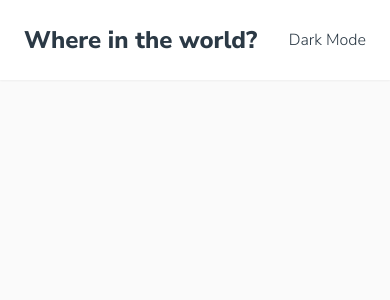
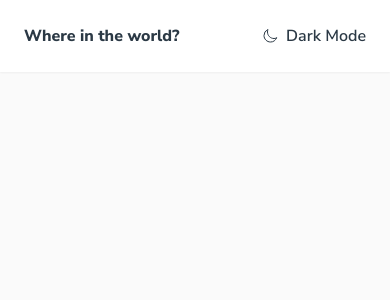
Before and after one commit to seanhillweb/frontend-mentor-rest-countries-api, a Next.js app: page / in a window 390 px wide. Shown: the top 300 px of the page. Built offline with nearby package versions, Linux system fonts and the light colour scheme.

Commit message:
feat: header style matches design, add Hero Icons package

```diff
--- a/package.json
+++ b/package.json
@@ -10,6 +10,7 @@
     "format": "prettier --write ."
   },
   "dependencies": {
+    "@heroicons/react": "^2.0.18",
     "@hookform/error-message": "^2.0.1",
     "@tailwindcss/forms": "^0.5.7",
     "next": "13.4.19",
--- a/src/components/header.js
+++ b/src/components/header.js
@@ -5,7 +5,9 @@ export default function Header() {
     <header className="dark:bg-brand-darker-blue bg-white py-6 shadow-sm">
       <div className="container">
         <div className="flex flex-row items-center justify-between">
-          <h1 className="text-2xl font-bold">Where in the world?</h1>
+          <h1 className="text-base font-bold md:text-xl lg:text-2xl">
+            Where in the world?
+          </h1>
           <ThemeSwitch />
         </div>
       </div>
--- a/src/components/theme-switch.js
+++ b/src/components/theme-switch.js
@@ -1,6 +1,8 @@
 "use client";
 
 import { useTheme } from "next-themes";
+import { MoonIcon as MoonOutline } from "@heroicons/react/24/outline";
+import { MoonIcon as MoonSolid } from "@heroicons/react/24/solid";
 
 export const ThemeSwitch = () => {
   const { theme, setTheme } = useTheme();
@@ -8,12 +10,14 @@ export const ThemeSwitch = () => {
   return (
     <button
       onClick={() => (theme == "dark" ? setTheme("light") : setTheme("dark"))}
-      className="inline-block"
+      className="flex gap-2 font-semibold"
       title="Toggles light and dark theme"
       aria-label="auto"
       aria-live="polite"
     >
-      Dark Mode
+      <MoonOutline className="block h-6 w-4 align-middle dark:hidden" />
+      <MoonSolid className="hidden h-6 w-4 align-middle dark:block" />
+      <span aria-hidden="true">Dark Mode</span>
     </button>
   );
 };
```
Also changed, not shown: 1 other file (tests, documents, lock files or other folders).
